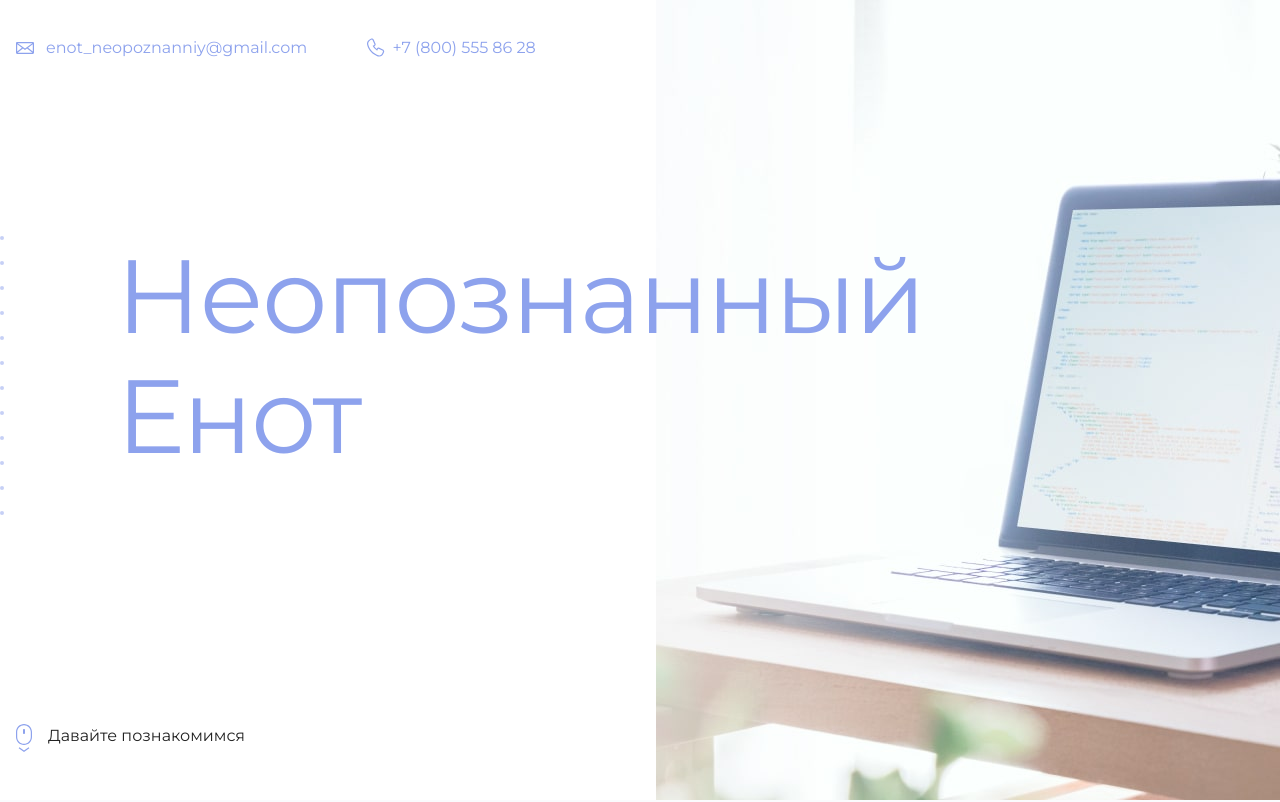
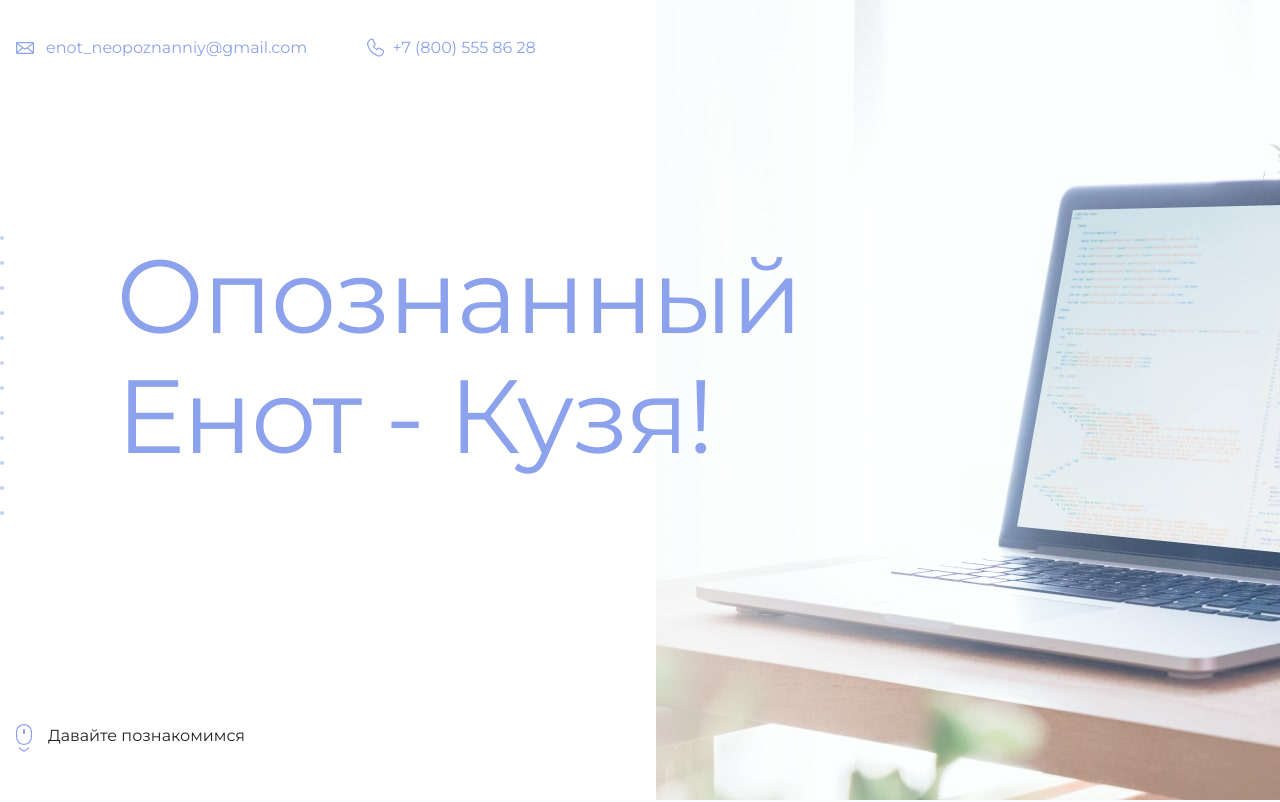
Before and after one commit to 4Asura/test, a plain HTML site: page index.html in a window 1280 px wide. Shown: the top 802 px of the page. Drawn offline with Linux system fonts and the light colour scheme.

Commit message:
Заголовок изменен.

```diff
--- a/index.html
+++ b/index.html
@@ -18,7 +18,7 @@
     <main>
       <section class="hero-image">
         <div class="container">
-          <h1 class="heading">Неопознанный Енот</h1>
+          <h1 class="heading">Опознанный Енот - Кузя!</h1>
           <p><!-- Тут ваш id на сайте Академии --></p>
         </div>
       </section>
```
